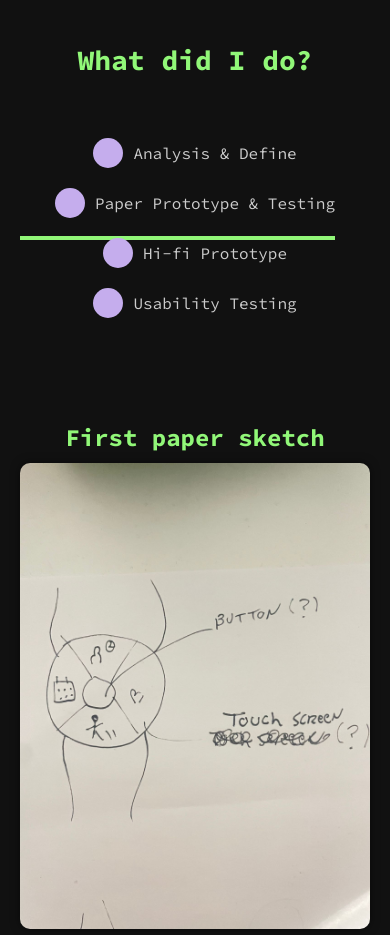
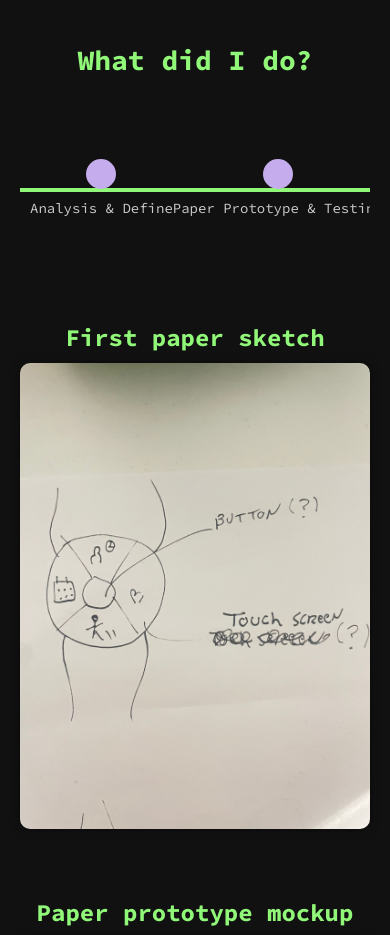
Before and after one commit to yualves94/yuri-portfolio, a plain HTML site: page index.html in a window 390 px wide. Shown: the part 3880-4815 px from the top of the page. Drawn offline with Linux system fonts and the light colour scheme.

Commit message:
Update style.css

```diff
--- a/style.css
+++ b/style.css
@@ -312,8 +312,14 @@ nav a:hover {
   height: 30px;
   border-radius: 50%;
   background-color: #C5ADED;
-  margin-bottom: 8px;
   z-index: 2;
+}
+
+.timeline-step span {
+  margin-top: 10px;
+  font-size: 14px;
+  color: #ccc;
+  white-space: nowrap;
 }
 
 /* Drawings and Iterations */
@@ -455,33 +461,15 @@ footer p {
     width: 30px;
   }
 
-  /* 🎯 Fix timeline alignment on mobile */
+  /* Fix timeline layout for mobile */
   .timeline {
-    flex-direction: column;
-    align-items: center;
-    height: auto;
-  }
-
-  .timeline::before {
-    top: 50%;
-    transform: translateY(-50%);
-    height: 4px;
-    width: 90%;
+    flex-wrap: nowrap;
+    overflow-x: auto;
+    padding: 20px 10px;
   }
 
   .timeline-step {
-    flex-direction: row;
-    align-items: center;
-    margin-bottom: 20px;
-  }
-
-  .timeline-dot {
-    margin: 0 10px 0 0;
-  }
-
-  .timeline-step span {
-    font-size: 16px;
-    color: #ccc;
-    white-space: nowrap;
+    min-width: 140px;
+    flex-shrink: 0;
   }
 }
```
